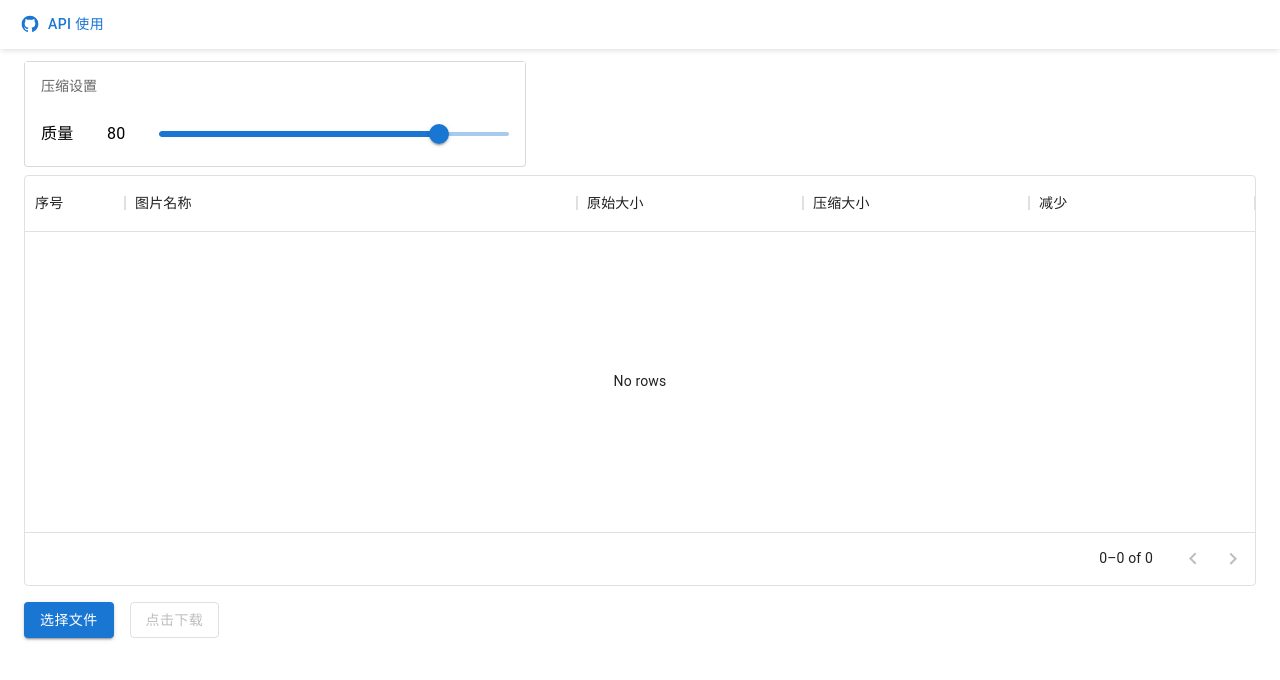
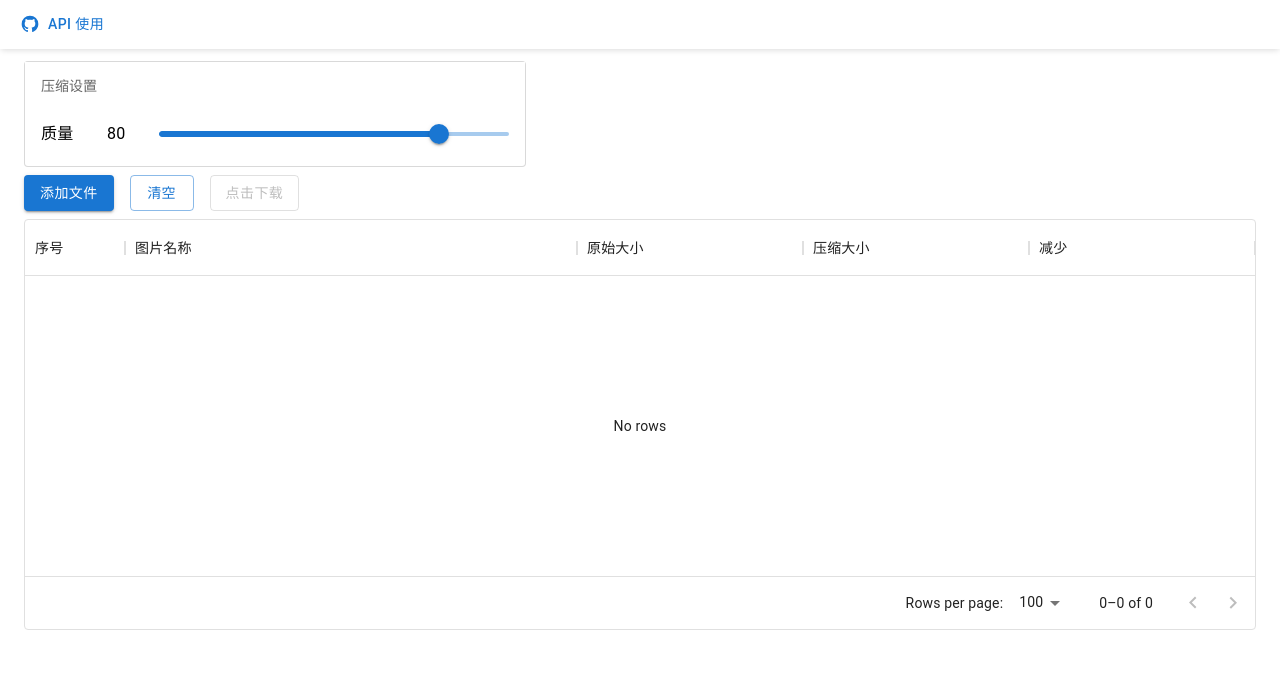
Before and after one commit to Plumbiu/img-tools, a Next.js app: page / in a window 1280 px wide. Shown: the top 680 px of the page. Built offline with nearby package versions, Linux system fonts and the light colour scheme.

Commit message:
feat: add clear button

```diff
--- a/src/app/page.tsx
+++ b/src/app/page.tsx
@@ -20,6 +20,7 @@ import {
   arrayBuffer2Base64,
   buffer2Base64,
   buffer2Base64Url,
+  formatSize,
 } from '@/lib'
 import Dialog from '@/components/Dialog'
 import Header from '@/components/Header'
@@ -56,8 +57,10 @@ export default function Home() {
     if (!files) {
       return
     }
-    const ziped: WebpFile[] = []
-    let idx = 1
+    const ziped: WebpFile[] = [...webpFile]
+    console.log({ ziped })
+
+    let idx = ziped.length + 1
     for (const file of files) {
       const arrBuf = await file.arrayBuffer()
       const size = file.size
@@ -70,9 +73,9 @@ export default function Home() {
         name,
         buffer: Buffer.from(arrBuf),
         zipedBuffer,
-        size: size + 'kb',
+        size: formatSize(size),
         zipedSize: zipedSize + 'kb',
-        rate: size - zipedSize + 'kb',
+        rate: formatSize(size - zipedSize),
       })
       zip.file(`${name}.webp`, buffer2Base64(zipedBuffer), {
         base64: true,
@@ -106,6 +109,7 @@ export default function Home() {
             bgcolor: 'background.paper',
             border: '1px solid rgba(0 ,0, 0, 0.15)',
             borderRadius: '4px',
+            my: 1,
           }}
         >
           <ListItem>
@@ -129,7 +133,6 @@ export default function Home() {
             />
           </ListItem>
         </List>
-        <Table rowClick={handleRowClick} rows={webpFile} />
         <Stack
           direction="row"
           spacing={2}
@@ -138,16 +141,11 @@ export default function Home() {
           }}
         >
           <Button onClick={() => iptRef.current?.click()} variant="contained">
-            选择文件
+            添加文件
           </Button>
-          <input
-            accept="image/*"
-            hidden
-            multiple
-            onChange={showImg}
-            ref={iptRef}
-            type="file"
-          />
+          <Button onClick={() => setWebpFile([])} variant="outlined">
+            清空
+          </Button>
           <Button
             disabled={webpFile.length <= 0}
             onClick={() => download()}
@@ -156,9 +154,18 @@ export default function Home() {
             点击下载
           </Button>
         </Stack>
-        <Toast open={toastOpen} />
+        <Table rowClick={handleRowClick} rows={webpFile} />
       </main>
       <div>
+        <input
+          accept="image/*"
+          hidden
+          multiple
+          onChange={showImg}
+          ref={iptRef}
+          type="file"
+        />
+        <Toast open={toastOpen} />
         <Dialog
           onClose={handleClose}
           open={dialogOpen}
--- a/src/components/Table.tsx
+++ b/src/components/Table.tsx
@@ -41,13 +41,7 @@ const Table: FC<Props> = ({ rows, rowClick }) => {
       disableColumnSelector
       disableDensitySelector
       disableRowSelectionOnClick
-      initialState={{
-        pagination: {
-          paginationModel: {
-            pageSize: 10,
-          },
-        },
-      }}
+      editMode="row"
       onRowClick={rowClick}
       rows={rows}
       sx={{
--- a/src/lib/index.ts
+++ b/src/lib/index.ts
@@ -85,3 +85,7 @@ export function openImgPreivew(base64Url: [string, string] | undefined) {
   zipedImg.src = base64Url[1]
   openWin(originImg.outerHTML, zipedImg.outerHTML)
 }
+
+export function formatSize(size: number) {
+  return size > 1024 ? `${(size / 1024).toFixed(2)}mb` : `${size}kb`
+}
```
